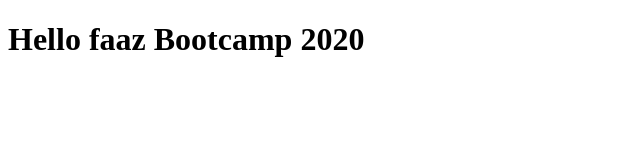
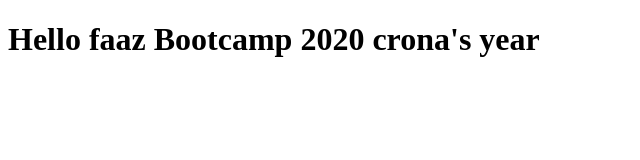
Before and after one commit to Muhammad-Shahid/Bootcamp2020, a plain HTML site: page index.html in a window 1280 px wide. Shown: the whole page, without its empty margins (0-640 px from the left). Drawn offline with Linux system fonts and the light colour scheme.

Commit message:
my second commit

```diff
--- a/index.html
+++ b/index.html
@@ -6,6 +6,6 @@
     <title>Bootcamp 2020</title>
 </head>
 <body>
-    <h1>Hello faaz Bootcamp 2020</h1>
+    <h1>Hello faaz Bootcamp 2020 crona's year</h1>
 </body>
 </html>
```
